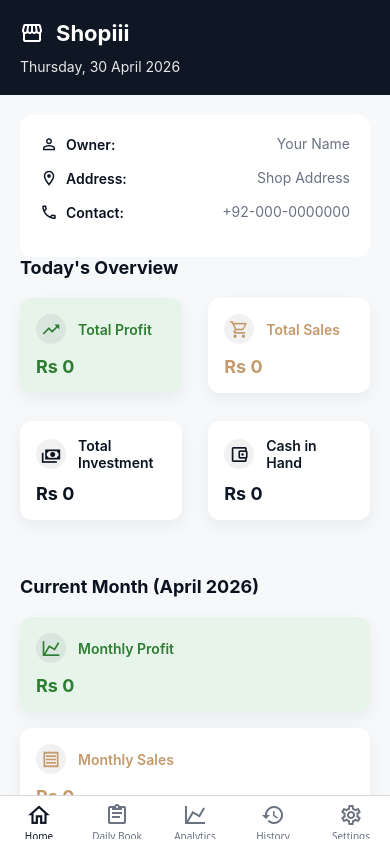
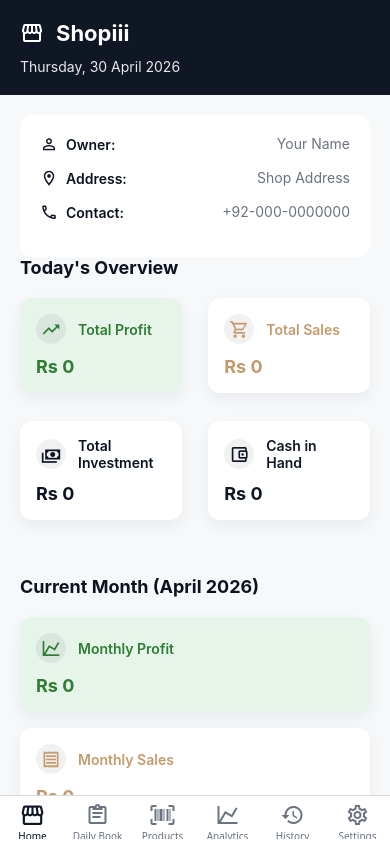
Before and after one commit to umair12x/Shopiii, a React Native app: screen / in a window 390 px wide. Built offline with nearby package versions, Linux system fonts and the light colour scheme.

Commit message:
updated AppJs file

```diff
--- a/App.js
+++ b/App.js
@@ -1,22 +1,26 @@
-import React from 'react';
+import React, { useCallback, useState } from 'react';
 import { NavigationContainer } from '@react-navigation/native';
 import { createNativeStackNavigator } from '@react-navigation/native-stack';
 import { createBottomTabNavigator } from '@react-navigation/bottom-tabs';
 import { MaterialCommunityIcons } from '@expo/vector-icons';
+import { SafeAreaProvider } from 'react-native-safe-area-context';
 import { DataProvider } from './src/context/DataContext';
 import { HomeScreen } from './src/screens/HomeScreen';
 import { DailyBookScreen } from './src/screens/DailyBookScreen';
 import { DashboardScreen } from './src/screens/DashboardScreen';
+import { ProductsScreen } from './src/screens/ProductsScreen';
 import { PreviousAccountsScreen } from './src/screens/PreviousAccountsScreen';
 import { SettingsScreen } from './src/screens/SettingsScreen';
 import { COLORS } from './src/config/colors';
+import { AppSplashScreen } from './src/components/AppSplashScreen';
 
 const Stack = createNativeStackNavigator();
 const Tab = createBottomTabNavigator();
 
 const TAB_ICONS = {
-  Home: 'home-outline',
+  Home: 'storefront-outline',
   DailyBook: 'clipboard-text-outline',
+  Products: 'barcode-scan',
   Dashboard: 'chart-line',
   History: 'history',
   Settings: 'cog-outline',
@@ -57,6 +61,11 @@ function HomeTabs() {
         options={{ title: 'Daily Book' }}
       />
       <Tab.Screen
+        name="Products"
+        component={ProductsScreen}
+        options={{ title: 'Products' }}
+      />
+      <Tab.Screen
         name="Dashboard"
         component={DashboardScreen}
         options={{ title: 'Analytics' }}
@@ -76,7 +85,22 @@ function HomeTabs() {
 }
 
 export default function App() {
+  const [isSplashVisible, setIsSplashVisible] = useState(true);
+
+  const handleSplashFinish = useCallback(() => {
+    setIsSplashVisible(false);
+  }, []);
+
+  if (isSplashVisible) {
     return (
+      <SafeAreaProvider>
+        <AppSplashScreen onFinish={handleSplashFinish} />
+      </SafeAreaProvider>
+    );
+  }
+
+  return (
+    <SafeAreaProvider>
       <DataProvider>
         <NavigationContainer>
           <Stack.Navigator
@@ -89,5 +113,6 @@ export default function App() {
           </Stack.Navigator>
         </NavigationContainer>
       </DataProvider>
+    </SafeAreaProvider>
   );
 }
```
Lines whose indentation alone changed are shown as unchanged.
